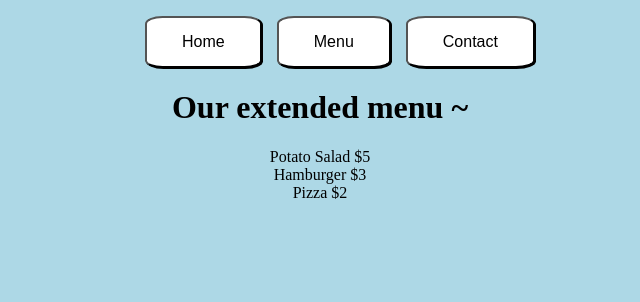
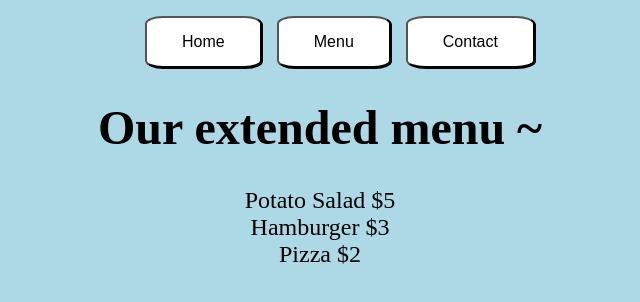
Before and after one commit to yhbe/restaurantPage, a website built with webpack: page dist/index.html in a window 1280 px wide. Both pictures are taken after a click on the button "Menu". Shown: the whole page, without its empty margins (320-960 px from the left). Built offline with nearby package versions, Linux system fonts and the light colour scheme.

Commit message:
added classList and styling

```diff
--- a/src/menu.js
+++ b/src/menu.js
@@ -3,10 +3,11 @@ export function menu() {
   content.innerHTML = "";
   //remove children
   const h1 = document.createElement("h1");
+  h1.classList.add("landingTitle");
   h1.innerHTML = "Our extended menu ~";
   content.appendChild(h1);
   const p = document.createElement("p");
-  p.classList.add("menuP");
+  p.classList.add("landingP");
   p.innerHTML = "Potato Salad $5 <br> Hamburger $3 <br> Pizza $2";
   content.appendChild(p);
 }
--- a/style.css
+++ b/style.css
@@ -11,7 +11,7 @@ body{
 }
 
 .landingP{
-  font-size: 1.2rem;
+  font-size: 1.5rem;
 }
 
 ul{
@@ -34,3 +34,8 @@ ul{
   color: white;
   background-color: rgb(194, 59, 59);
 }
+
+.menuP{
+  font-size: 2rem;
+  line-height: 3rem;
+}
```
Also changed, not shown: dist/main.js.
